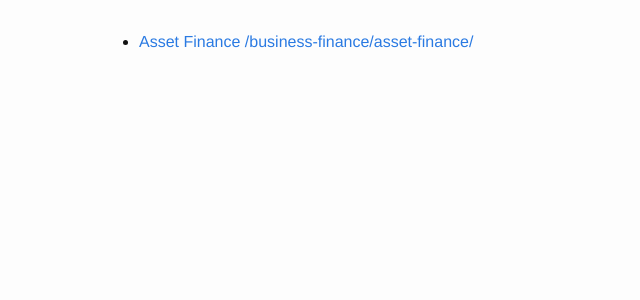
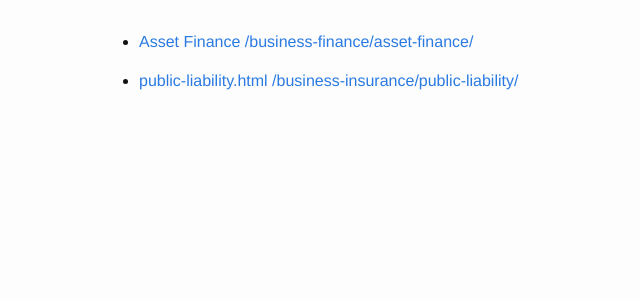
Before and after one commit to LeadTechnologies/jekyll-cc-test, a Jekyll site: the page built from index.html, in a window 1280 px wide. Shown: the top 300 px of the page, without its empty margins (161-801 px from the left). Built offline with Jekyll 4.4.1, drawn with Linux system fonts in a browser that asks for light colours.

Commit message:
Updated '/index.html' via CloudCannon

```diff
--- a/index.html
+++ b/index.html
@@ -13,3 +13,16 @@ layout: default
     </li>
   {% endfor %}
 </ul>
+
+
+<ul class="business-insurance">
+  {% for category in site.business-insurance %}
+    <li class="business-insurance">
+      <p>
+        <a href="{{ category.url }}">
+          {{ category.name }} {{ category.url }}
+        </a>
+      </p>
+    </li>
+  {% endfor %}
+</ul>
```
